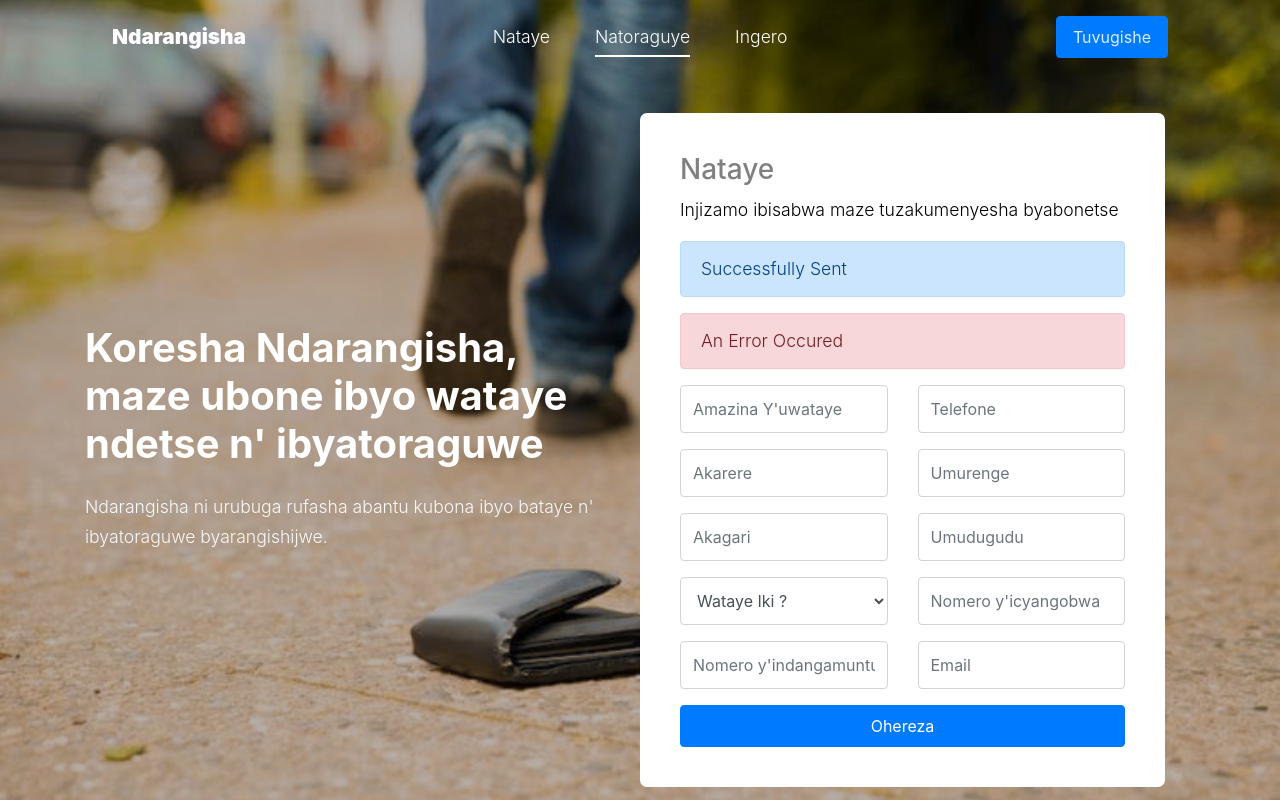
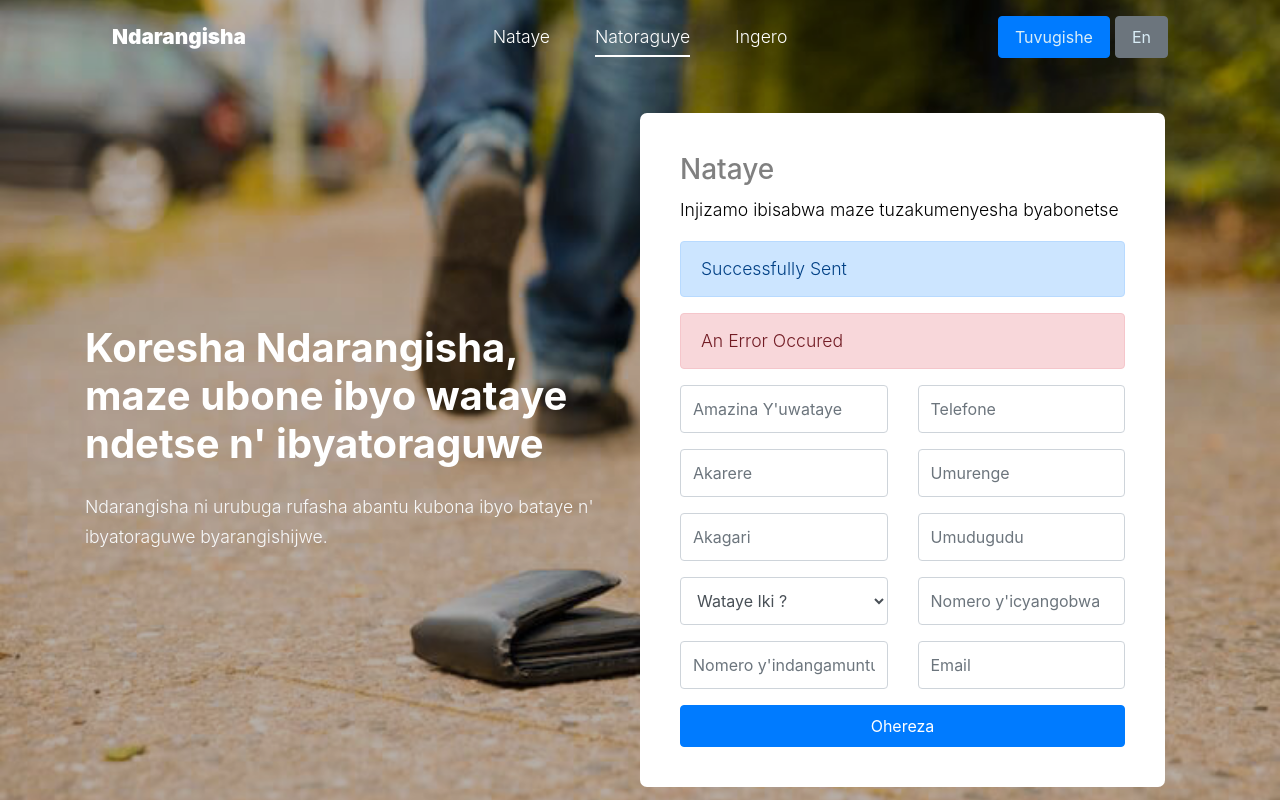
Before and after one commit to serge-mugisha/Ndarangisha, a plain HTML site: page index.html in a window 1280 px wide. Shown: the top 800 px of the page. Drawn offline with Linux system fonts and the light colour scheme.

Commit message:
Update index.html

```diff
--- a/index.html
+++ b/index.html
@@ -52,9 +52,18 @@
                         <nav class="site-navigation position-relative text-right" role="navigation">
                             <ul
                                 class="site-menu main-menu site-menu-dark js-clone-nav mr-auto d-none d-lg-block m-0 p-0">
-                                <li data-aos="fade-up" data-aos-delay="300"><a href="#tuvugishe-section"
-                                        class="btn btn-warning py-2 px-3 btn-pill"><span
-                                            style="color: #d9edf7">Tuvugishe</span></a></li>
+                                <li data-aos="fade-up" data-aos-delay="300">
+                                    <a href="#tuvugishe-section"
+                                        class="btn btn-warning py-2 px-3 btn-pill">
+                                        <span style="color: #d9edf7">Tuvugishe</span>
+                                    </a>
+                                </li>
+                                <li data-aos="fade-up" data-aos-delay="300">
+                                        <a href="#tuvugishe-section"
+                                            class="btn btn-secondary py-2 px-3 btn-pill">
+                                            <span style="color: #d9edf7">En</span>
+                                        </a>
+                                    </li>
                             </ul>
                         </nav>
                         <span href="#"
```
